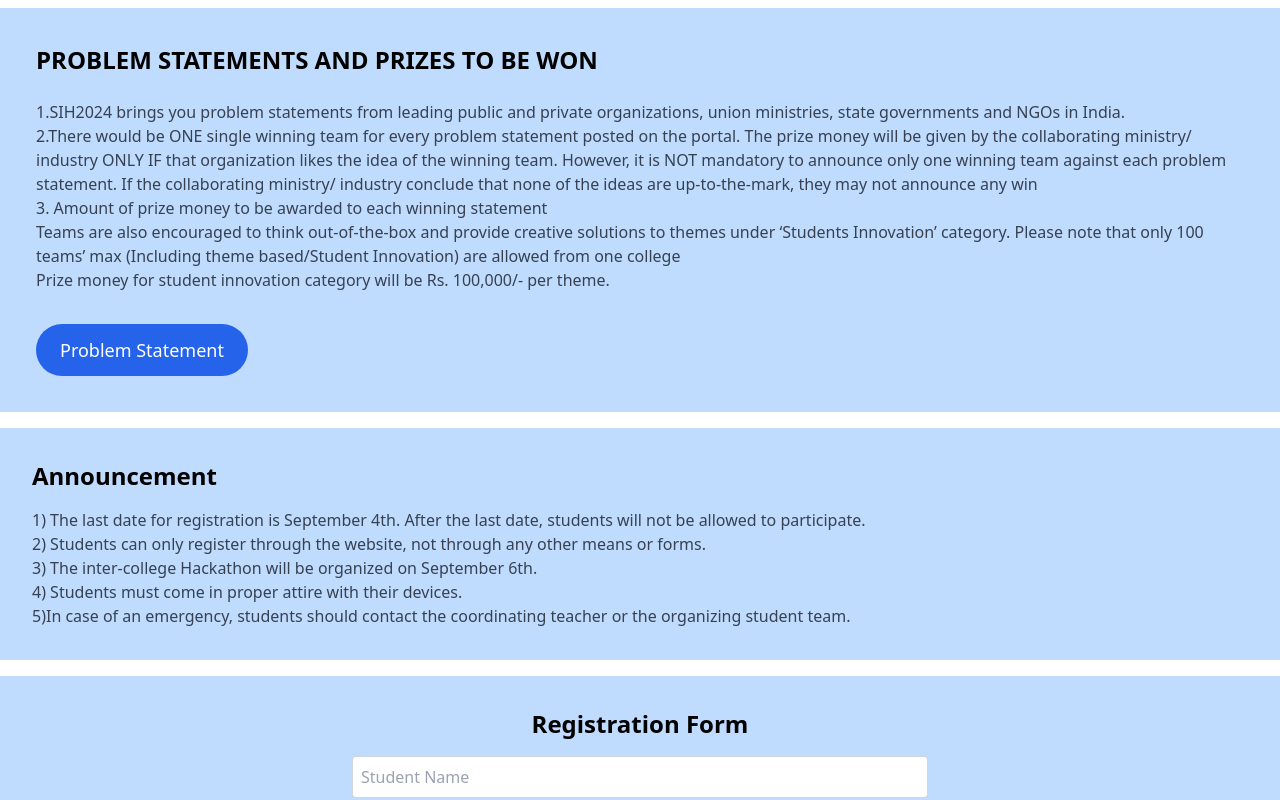
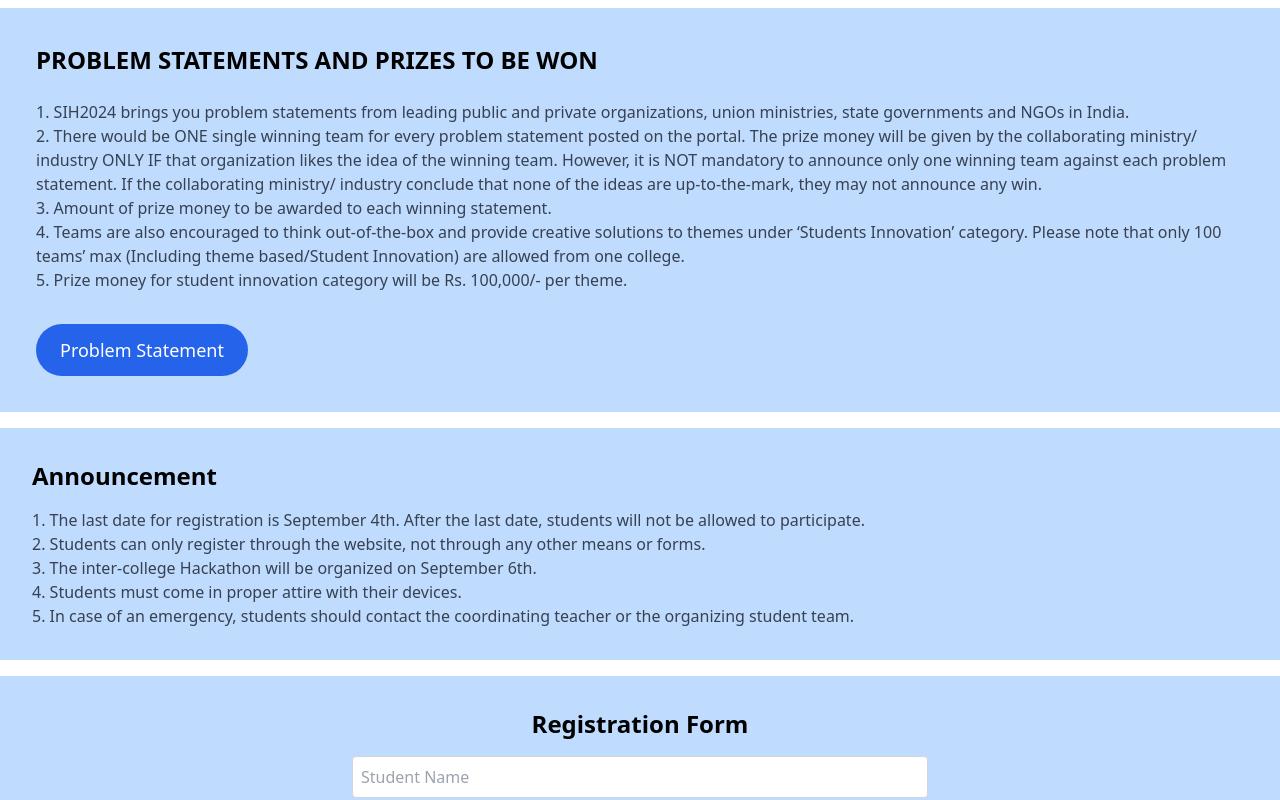
Before and after one commit to gopalepic/ICFAI_Event, a React (Vite) app: page / in a window 1280 px wide. Shown: the part 1200-2000 px from the top of the page. Built offline with nearby package versions, Linux system fonts and the light colour scheme.

Commit message:
Himavarih

```diff
--- a/src/components/announce.jsx
+++ b/src/components/announce.jsx
@@ -4,11 +4,11 @@
         <section className="p-8 bg-blue-200 mt-4">
             <h2 className="text-2xl font-bold mb-4">Announcement</h2>
             <p className="text-gray-700">
-  1) The last date for registration is September 4th. After the last date, students will not be allowed to participate.<p/>
-  <p>2) Students can only register through the website, not through any other means or forms.</p>
-  <p>3) The inter-college Hackathon will be organized on September 6th.</p>
-  <p>4) Students must come in proper attire with their devices.</p>
-  <p>5)In case of an emergency, students should contact the coordinating teacher or the organizing student team.</p>
+  1. The last date for registration is September 4th. After the last date, students will not be allowed to participate.<p/>
+  <p>2. Students can only register through the website, not through any other means or forms.</p>
+  <p>3. The inter-college Hackathon will be organized on September 6th.</p>
+  <p>4. Students must come in proper attire with their devices.</p>
+  <p>5. In case of an emergency, students should contact the coordinating teacher or the organizing student team.</p>
 </p>
 
         </section>
--- a/src/components/footer.jsx
+++ b/src/components/footer.jsx
@@ -12,8 +12,8 @@
       <h2 className="text-3xl font-extrabold text-gray-900 sm:text-5xl">&copy; 2024 Inter College Hackathon, Organised by Innozenta Club.</h2>
 
       <p className="mx-auto mt-4 max-w-sm text-gray-500">
-         <p>Himanshu gupta : 8000739398 </p>
-         <p> Gopal soni : 7014892187</p>
+         <p>Himanshu gupta: 8000739398 </p>
+         <p> Gopal soni: 7014892187</p>
       </p>
     </div>
 
--- a/src/components/registrationform.jsx
+++ b/src/components/registrationform.jsx
@@ -2,7 +2,7 @@
 import axios from 'axios';
 import Loadingpage from  '../loadingpage';
 
-const Branchh = ['Select Branch','BTech-CSE','BTech-AI&DS','BCA-Gen','BCA-DS','BCA-AI','BCA-CYBER','MCA']
+const Branchh = ['Select Branch','BTech-CSE','BTech-AI&DS','BCA-Gen','BCA-DS','BCA-AI','BCA-CYBER','MCA', 'MBA', 'Other-Branch']
 
 const RegistrationForm = () => {
 
--- a/src/components/task.jsx
+++ b/src/components/task.jsx
@@ -9,18 +9,18 @@
     </h1>
     <p className="text-gray-700"><br />
 
-<p>1.SIH2024 brings you problem statements from leading public and private organizations, union
+<p>1. SIH2024 brings you problem statements from leading public and private organizations, union
 ministries, state governments and NGOs in India.</p>
-<p>2.There would be ONE single winning team for every problem statement posted on the portal. The
+<p>2. There would be ONE single winning team for every problem statement posted on the portal. The
 prize money will be given by the collaborating ministry/ industry ONLY IF that organization likes
 the idea of the winning team. However, it is NOT mandatory to announce only one winning team
 against each problem statement. If the collaborating ministry/ industry conclude that none of the
-ideas are up-to-the-mark, they may not announce any win</p>
-<p>3. Amount of prize money to be awarded to each winning statement</p>
-<p>Teams are also encouraged to think out-of-the-box and provide creative solutions to themes
+ideas are up-to-the-mark, they may not announce any win.</p>
+<p>3. Amount of prize money to be awarded to each winning statement.</p>
+<p>4. Teams are also encouraged to think out-of-the-box and provide creative solutions to themes
 under ‘Students Innovation’ category. Please note that only 100 teams’ max (Including theme
-based/Student Innovation) are allowed from one college</p>
-<p> Prize money for student innovation category will be Rs. 100,000/- per theme.</p>
+based/Student Innovation) are allowed from one college.</p>
+<p>5. Prize money for student innovation category will be Rs. 100,000/- per theme.</p>
 </p>
 <button className="mt-4 sm:mt-8 bg-blue-600 text-white px-4 sm:px-6 py-2 sm:py-3 text-lg rounded-full hover:bg-black">
   <a
```
